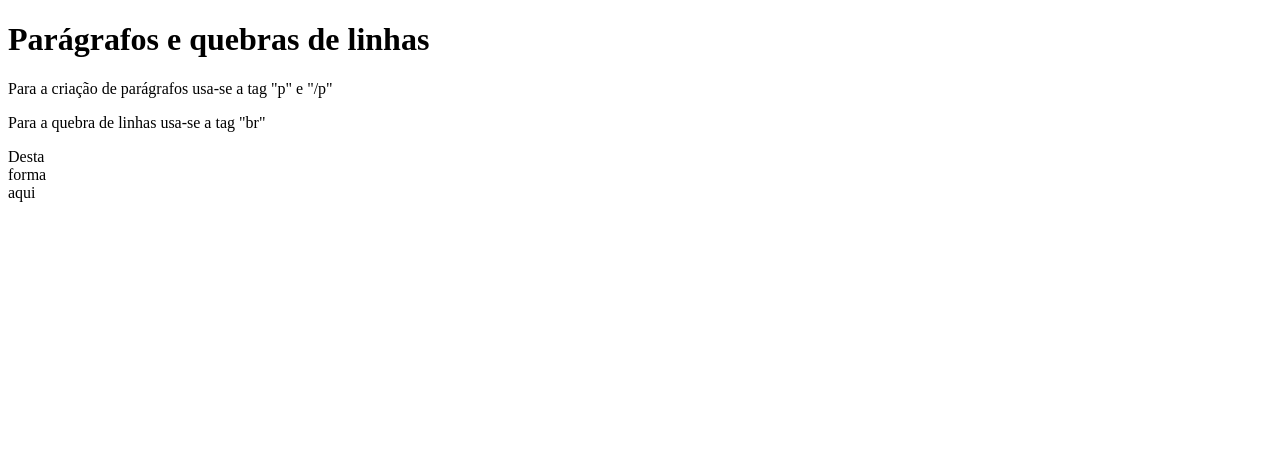
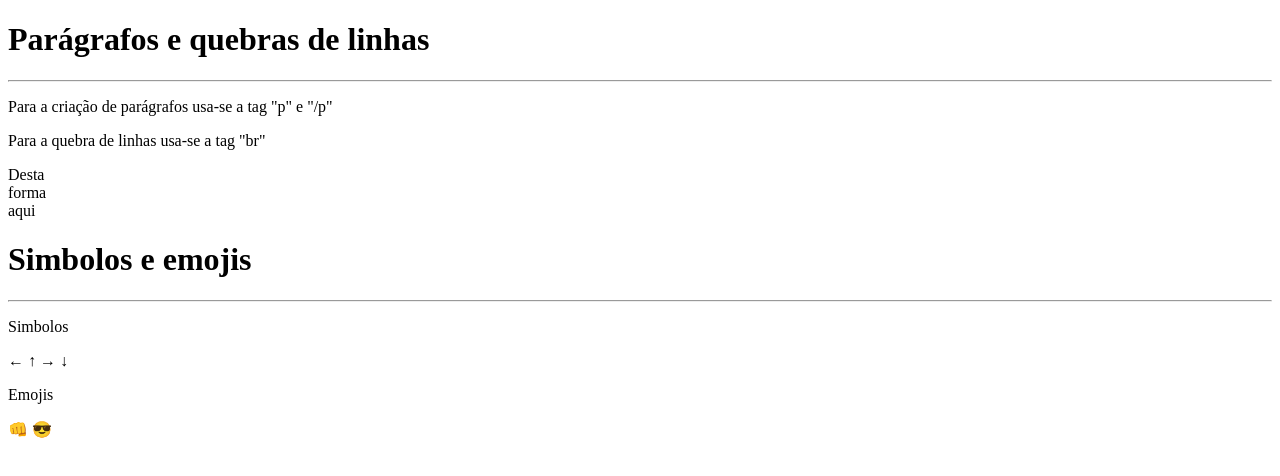
Before and after one commit to AdsonGuyllan/Studies-HTML-CSS, a plain HTML site: page aula 2/index.html in a window 1280 px wide. Drawn offline with Linux system fonts and the light colour scheme.

Commit message:
Simbolos e Emojis

```diff
--- a/aula 2/index.html
+++ b/aula 2/index.html
@@ -8,8 +8,23 @@
 </head>
 <body>
     <h1>Parágrafos e quebras de linhas</h1>
+    <hr>
     <p>Para a criação de parágrafos usa-se a tag "p" e "/p"</p>
     <p>Para a quebra de linhas usa-se a tag "br"</p>
     <p>Desta <br> forma <br> aqui</p>
+    <h1>Simbolos e emojis</h1>
+    <hr>
+    <p>Simbolos</p>
+    <p>
+        &larr;
+        &uparrow;
+        &rarr;
+        &darr;
+    </p>
+    <p>Emojis</p>
+    <p>
+        &#x1F44A;
+        &#x1F60E;
+    </p>
 </body>
 </html>
```
